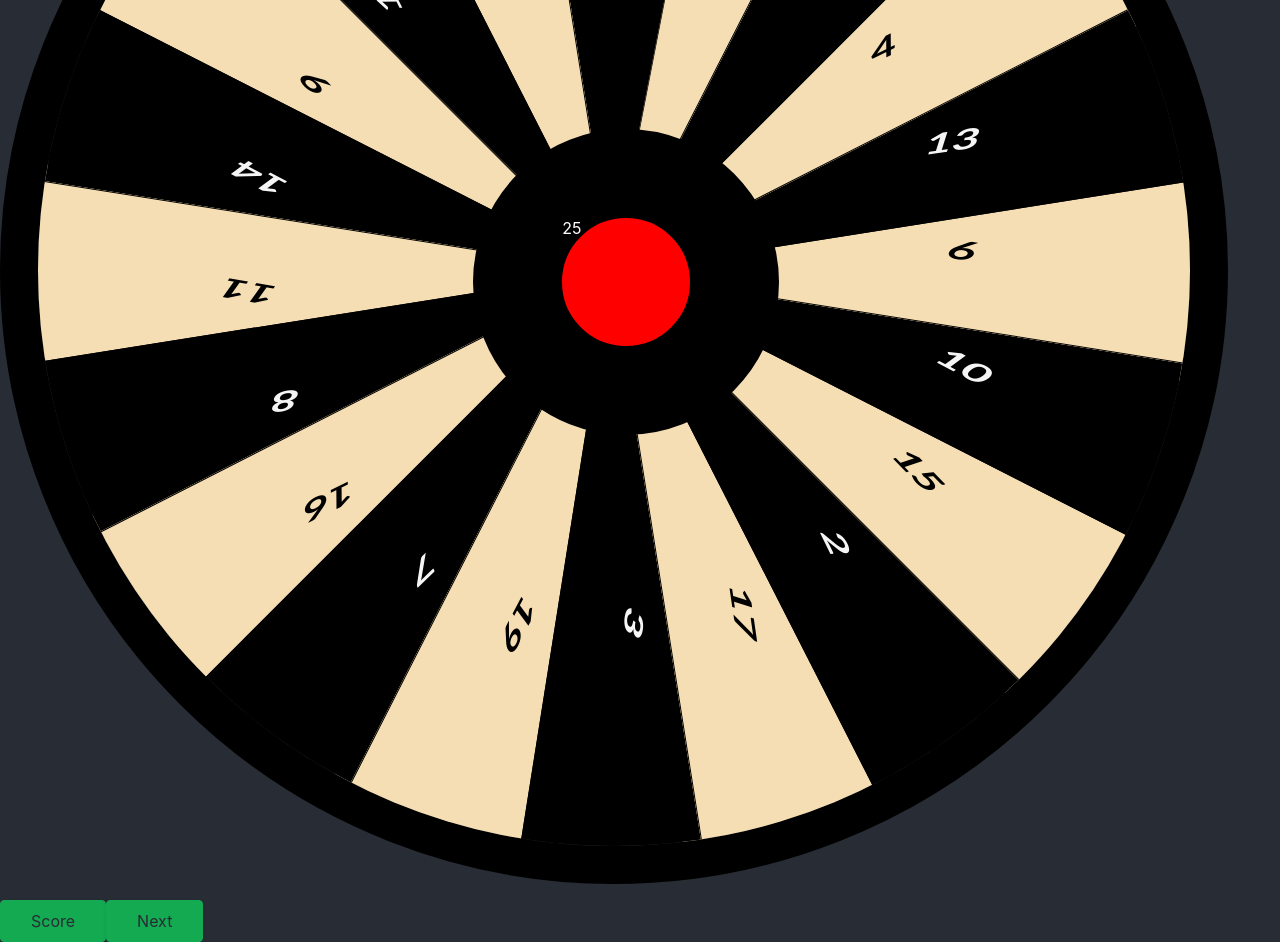
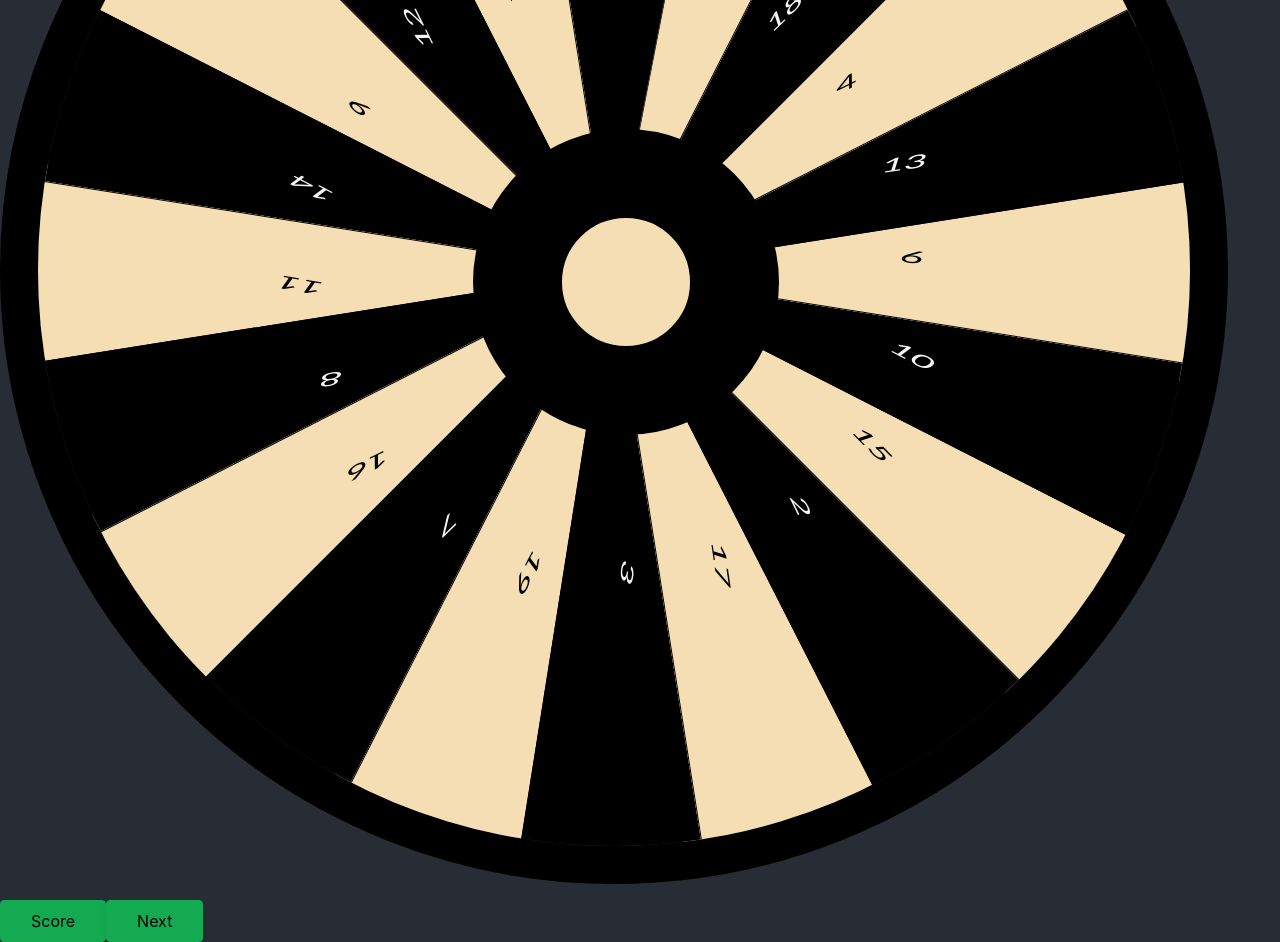
Before and after one commit to DedSec-hun/DartsApp, a React (Create React App) app: page / in a window 1280 px wide. Shown: the part 360-1302 px from the top of the page. Built offline with nearby package versions, Linux system fonts and the light colour scheme.

Commit message:
Next button is counting

```diff
--- a/package.json
+++ b/package.json
@@ -1,6 +1,7 @@
 {
   "name": "dartsreact",
   "version": "0.1.0",
+  "homepage": "https://dedsec-hun.github.io/DartsApp",
   "private": true,
   "dependencies": {
     "@testing-library/jest-dom": "^5.16.5",
@@ -12,6 +13,8 @@
     "web-vitals": "^2.1.4"
   },
   "scripts": {
+    "predeploy": "npm run build",
+   "deploy": "gh-pages -d build",
     "start": "react-scripts start",
     "build": "react-scripts build",
     "test": "react-scripts test",
@@ -34,5 +37,8 @@
       "last 1 firefox version",
       "last 1 safari version"
     ]
+  },
+  "devDependencies": {
+    "gh-pages": "^4.0.0"
   }
 }
--- a/src/App.css
+++ b/src/App.css
@@ -35,7 +35,33 @@
   bottom: 0px;
 }
 
-.dot {
+.bull0 {
+  position: relative;
+  margin-left: 34vw;
+  margin-top: 34vw;
+  border: solid 7vw black;
+  padding: 0;
+  width: 10vw; height: 10vw;
+  list-style: none;
+background-color: wheat;
+border-radius: 50%;
+display: inline-block;
+}
+
+.bull25 {
+  position: relative;
+  margin-left: 34vw;
+  margin-top: 34vw;
+  border: solid 7vw black;
+  padding: 0;
+  width: 10vw; height: 10vw;
+  list-style: none;
+background-color: green;
+border-radius: 50%;
+display: inline-block;
+}
+
+.bull50 {
   position: relative;
   margin-left: 34vw;
   margin-top: 34vw;
@@ -48,8 +74,11 @@ border-radius: 50%;
 display: inline-block;
 }
 
-.dot:hover{
-  background-color: #13aa52;
+h3{
+  position: relative;
+  left: 20%;
+  top: -60%;
+  user-select: none;
 }
 
 .slice {
@@ -89,25 +118,22 @@ display: inline-block;
   background: black;
   color: whitesmoke;
 }
-
 .slice-contents-1 {
   position: relative;
   width: 200%; height: 200%;
   background: green;
   color: whitesmoke;
 }
-
 .slice-contents-2 {
   position: relative;
   width: 200%; height: 200%;
-  background: red;
+  background: blue;
   color: whitesmoke;
 }
-
 .slice-contents-3 {
   position: relative;
   width: 200%; height: 200%;
-  background: purple;
+  background: red;
   color: whitesmoke;
 }
 
@@ -117,46 +143,42 @@ display: inline-block;
   color: black;
   background: wheat;
 }
-
 .slice-contents-wheat-1 {
   position: relative;
   width: 200%; height: 200%;
   color: black;
   background: green;
 }
-
 .slice-contents-wheat-2 {
+  position: relative;
+  width: 200%; height: 200%;
+  color: black;
+  background: blue;
+}
+.slice-contents-wheat-3 {
   position: relative;
   width: 200%; height: 200%;
   color: black;
   background: red;
 }
-
-.slice-contents-wheat-3 {
-  position: relative;
-  width: 200%; height: 200%;
-  color: black;
-  background: purple;
-}
-
 p{
+  user-select: none;
   pointer-events: none;
 margin: 0 0 0 0;
 position: relative;
-top: 16vw;
+top: 20vw;
 left: 0vh;
-transform:  skewX(15deg) skewY(-10deg) scaleY(5)  ;
-font-weight: bolder;
+transform:  skewX(15deg) skewY(-10deg) scaleY(4);
+font-size: smaller;
 font-family: 'Trebuchet MS', sans-serif;
 }
-
 button {
   background-color: #13aa52;
   border: 1px solid #13aa52;
   border-radius: 4px;
   box-shadow: rgba(0, 0, 0, .1) 0 2px 4px 0;
   box-sizing: border-box;
-  color: #282c34;
+  color: black;
   cursor: pointer;
   font-family: "Akzidenz Grotesk BQ Medium", -apple-system, BlinkMacSystemFont, sans-serif;
   font-size: 16px;
--- a/src/App.js
+++ b/src/App.js
@@ -2,8 +2,28 @@ import './App.css';
 import React, { useState } from 'react';
 
 function App() {
+const nohits = [0,0,0,0,0,0,0,0,0,0,0,0,0,0,0,0,0,0,0,0];
+
+  const [turn, setTurn] = useState(true);
+
+  const [p1, setP1] = useState(0);
+  const [p2, setP2] = useState(0);
+
   let alignHits = [1,17,2,10,2,5,9,-5,9,-6,9,-4,4,-5,-3,-1,-7,-5,-13,1];
-  const [hits, setHit] = useState([0,0,0,0,0,0,0,0,0,0,0,0,0,0,0,0,0,0,0,0]);
+  const [bull, setBull] = useState(0);
+  const [hits, setHit] = useState(nohits);
+
+
+const endTurn = () => {
+  let sum = 0;
+  hits.map(( multiplier, index) => ( sum = sum + (multiplier * (index + alignHits[index] ))));
+  sum += bull;
+
+  console.log(sum);
+
+setHit(nohits);
+setBull(0);
+}
 
 
   const hit = event => {
@@ -19,44 +39,42 @@ function App() {
     setHit(newhits);
   };
 
+  const bully = event => {
+setBull(bull + 25)
+if (bull == 50) setBull(0);
+  };
+
 
   return (
-
-
       <div className="Appview">
-
-
-
-
 <ul className='board'>
-
 {
 hits.map(function(item, i){
   let multiplier = '';
   switch(item) {
     case 1:
-       multiplier = 'S ';
+       multiplier = 'S';
       break;
     case 2:
-       multiplier = 'D ';
+       multiplier = 'D';
       break;
       case 3:
-         multiplier = 'T ';
+         multiplier = 'T';
         break;
     default:
       multiplier = '';
   }
  let design_slice = i % 2 ? "slice-contents" : "slice-contents-wheat";
   return <li className='slice'>
-          <div className={design_slice + '-' + item} onClick={hit} id={i +1}> <p> {multiplier} {i + alignHits[i]}</p> </div>
+          <div className={design_slice + '-' + item} onClick={hit} id={i +1}> <p> {multiplier}{i + alignHits[i]}</p> </div>
           </li>
 })
 }
-<span className="dot">25</span>
+<span className={"bull" + bull } onClick={bully}> <h3>{ bull == 0 ?  '' : bull}</h3>  </span>
 </ul>
 
 <button>Score</button>
-<button> Next</button>
+<button onClick={endTurn}> Next</button>
       </div>
 
   );
```
Also changed, not shown: 1 other file (tests, documents, lock files or other folders).
